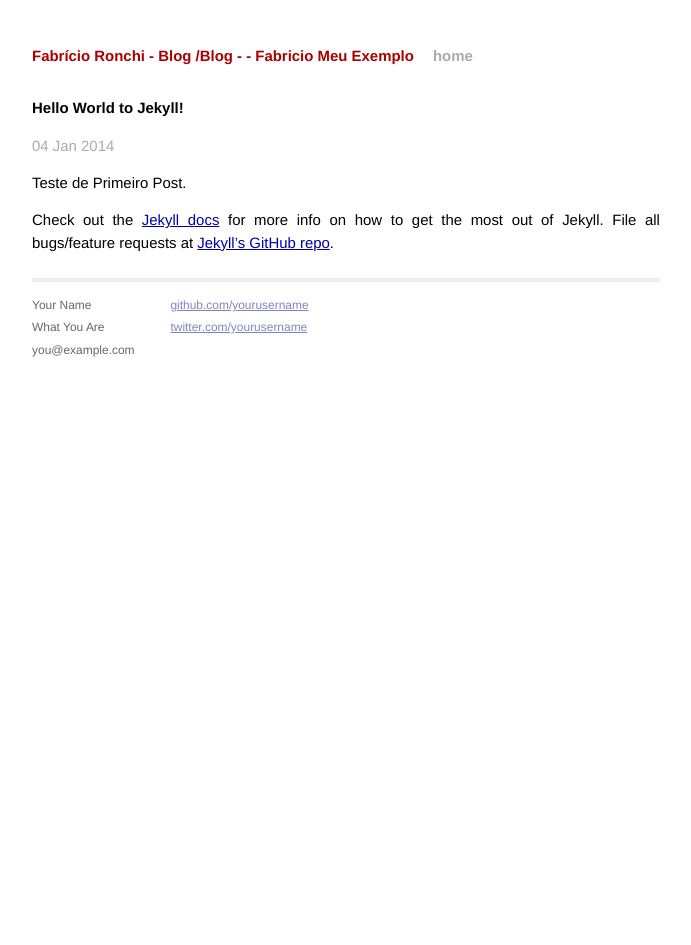
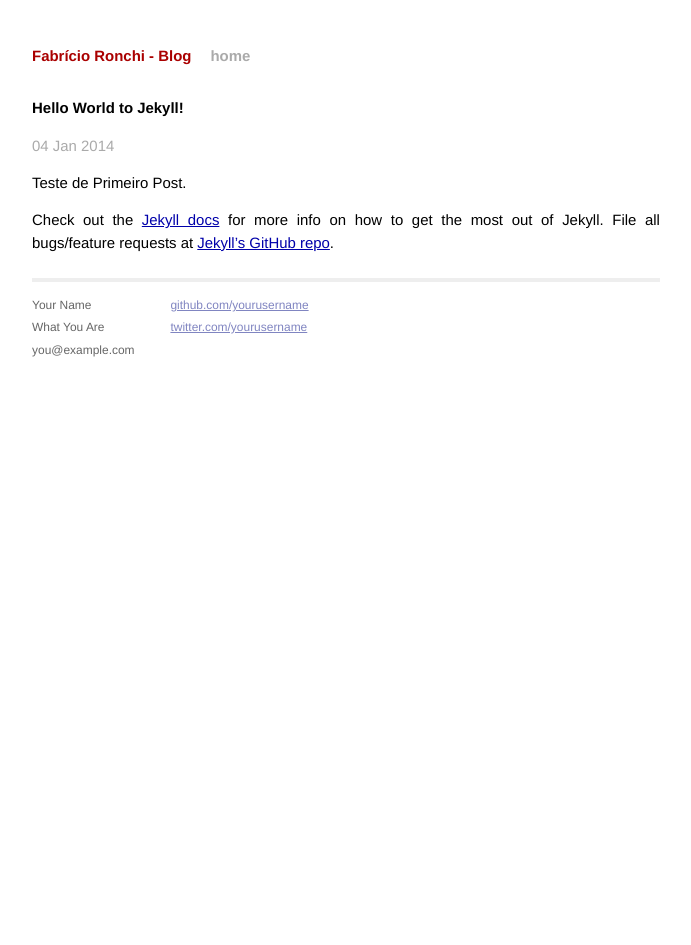
Before and after one commit to fabriciomrkonell/fabriciomrkonell, a Jekyll site: the page built from _posts/2014-01-04-welcome-to-jekyll.markdown, in a window 1280 px wide. Shown: the whole page, without its empty margins (294-985 px from the left). Built offline with Jekyll 4.4.1, drawn with Linux system fonts in a browser that asks for light colours; Markdown is read by kramdown in place of the engine named in the settings.

Commit message:
Corrigindo URL - Bugs Final

```diff
--- a/_layouts/default.html
+++ b/_layouts/default.html
@@ -18,7 +18,6 @@
         <div class="site">
           <div class="header">
             <h1 class="title"><a href="{{ site.baseurl }}">{{ site.name }}</a></h1>
-            <h1 class="title"><a href="{{ site.baseurl }}">{{ site.baseurl }} - - Fabricio Meu Exemplo</a></h1>
             <a class="extra" href="{{ site.baseurl }}">home</a>
           </div>
 
```
